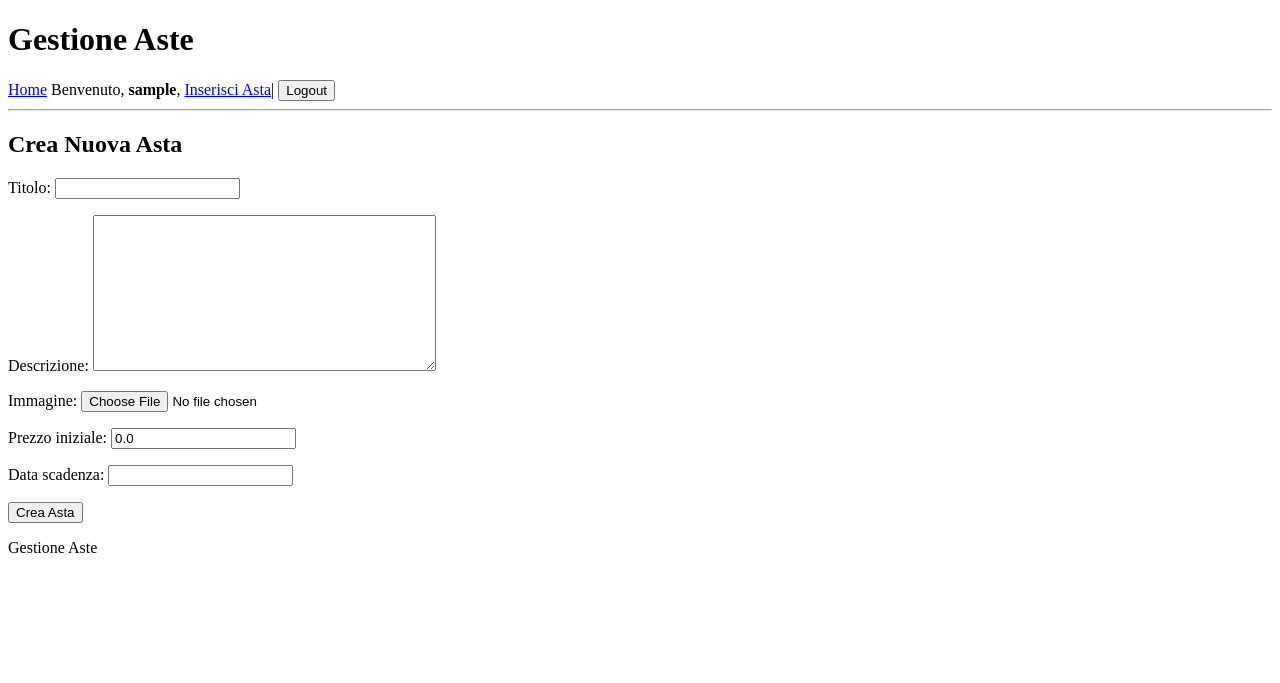
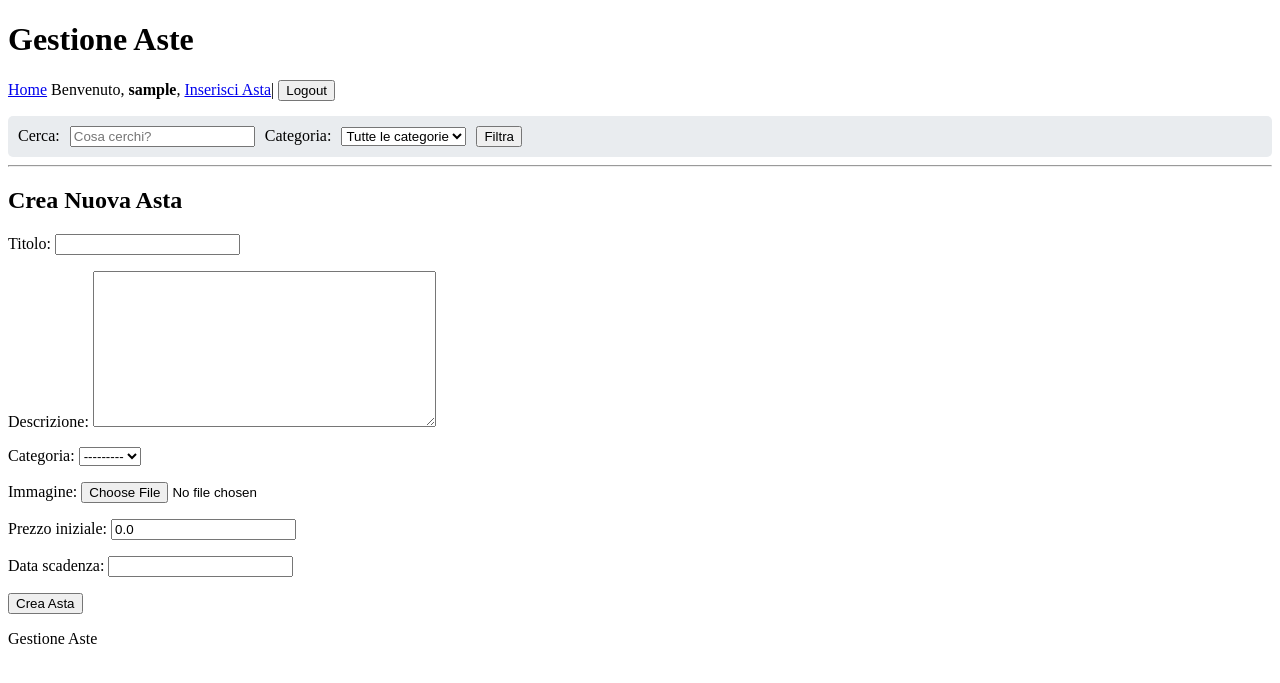
Before and after one commit to kguek/Sito-web-aste-online, a Django app: page /asta-nuova/ in a window 1280 px wide. Shown: the top 683 px of the page. Run offline with Django 5.2, Linux system fonts and the light colour scheme; the visitor is signed in with stand-in values (Sample User, id 1); data that the repository does not hold is empty.

Commit message:
Aggiunta barra della ricerca

```diff
--- a/core_aste/settings.py
+++ b/core_aste/settings.py
@@ -63,6 +63,7 @@ TEMPLATES = [
                 'django.template.context_processors.request',
                 'django.contrib.auth.context_processors.auth',
                 'django.contrib.messages.context_processors.messages',
+                'gestione_aste.context_processors.lista_categorie_globali',
             ],
         },
     },
--- a/gestione_aste/admin.py
+++ b/gestione_aste/admin.py
@@ -1,5 +1,6 @@
 from django.contrib import admin
-from .models import Asta, Offerta
+from .models import Asta, Offerta, Categoria
 
 admin.site.register(Asta)
 admin.site.register(Offerta)
+admin.site.register(Categoria)
--- /dev/null
+++ b/gestione_aste/context_processors.py
@@ -0,0 +1,4 @@
+from .models import Categoria
+
+def lista_categorie_globali(request):
+    return {'categorie_globali': Categoria.objects.all()}
--- a/gestione_aste/models.py
+++ b/gestione_aste/models.py
@@ -18,6 +18,8 @@ class Asta(models.Model):
     creatore=models.ForeignKey(User, on_delete=models.CASCADE, related_name='aste_create')
     attiva=models.BooleanField(default=True)
 
+    categoria=models.ForeignKey('Categoria', on_delete=models.SET_NULL, null=True, blank=True)
+
     #Creiamo un metodo per visualizzare il titolo dell'asta
     def __str__(self):
         return f"{self.titolo} - Creata da: {self.creatore}"
@@ -31,3 +33,10 @@ class Offerta(models.Model):
 
     def __str__(self):
         return f"Offerta di {self.importo} per l'asta {self.asta.titolo} da {self.offerente.username}"
+
+class Categoria(models.Model):
+    nome=models.CharField(max_length=100,unique=True)
+    descrizione=models.TextField(blank=True,null=True)
+
+    def __str__(self):
+        return self.nome
--- a/gestione_aste/templates/gestione_aste/base.html
+++ b/gestione_aste/templates/gestione_aste/base.html
@@ -22,6 +22,26 @@
             <a href="{% url 'registrazione' %}">Registrazione</a>
             {% endif %}
         </nav>
+        <div style="margin-top: 15px; padding: 10px; background-color: #e9ecef; border-radius: 5px;">
+            <form method="get" action="{% url 'home' %}"
+                style="margin: 0; display: flex; gap: 10px; align-items: center;">
+                <label for="q">Cerca:</label>
+                <input type="text" name="q" id="q" placeholder="Cosa cerchi?" value="{{ request.GET.q }}">
+
+                <label for="categoria">Categoria:</label>
+                <select name="categoria" id="categoria">
+                    <option value="">Tutte le categorie</option>
+
+                    {% for cat in categorie_globali %}
+                    <option value="{{ cat.id }}" {% if request.GET.categoria == cat.id|stringformat:"s" %}selected{% endif %}>
+                        {{ cat.nome }}
+                    </option>
+                    {% endfor %}
+                </select>
+
+                <button type="submit">Filtra</button>
+            </form>
+        </div>
         <hr>
     </header>
     <main>
--- a/gestione_aste/views.py
+++ b/gestione_aste/views.py
@@ -25,11 +25,28 @@ class AstaListView(ListView):
     context_object_name = 'aste'
 
     def get_queryset(self):
-        return Asta.objects.filter(attiva=True).order_by('-data_creazione')
+       queryset=Asta.objects.filter(attiva=True).order_by('-data_scadenza')
+
+       query_testo=self.request.GET.get('q')
+       query_categoria=self.request.GET.get('categoria')
+
+       if query_testo:
+            queryset=queryset.filter(titolo__icontains=query_testo)
+
+       if query_categoria and query_categoria != '':
+            queryset=queryset.filter(categoria_id=query_categoria)
+
+       return queryset
+
+    def get_context_data(self, **kwargs):
+        context=super().get_context_data(**kwargs)
+        context['categorie']=Categoria.objects.all()
+        return context
+
 
 class AstaCreateView(LoginRequiredMixin, CreateView):
     model = Asta
-    fields=['titolo', 'descrizione', 'immagine','prezzo_iniziale', 'data_scadenza']
+    fields=['titolo', 'descrizione', 'categoria', 'immagine','prezzo_iniziale', 'data_scadenza']
     template_name='gestione_aste/asta_create.html'
     success_url=reverse_lazy('home')
 
```
Also changed, not shown: gestione_aste/migrations/0005_categoria.py (added), gestione_aste/migrations/0006_asta_categoria.py (added), media/immagini_aste/test_img_I89gtpI.gif (added), media/immagini_aste/test_img_bBKuORL.gif (added).
